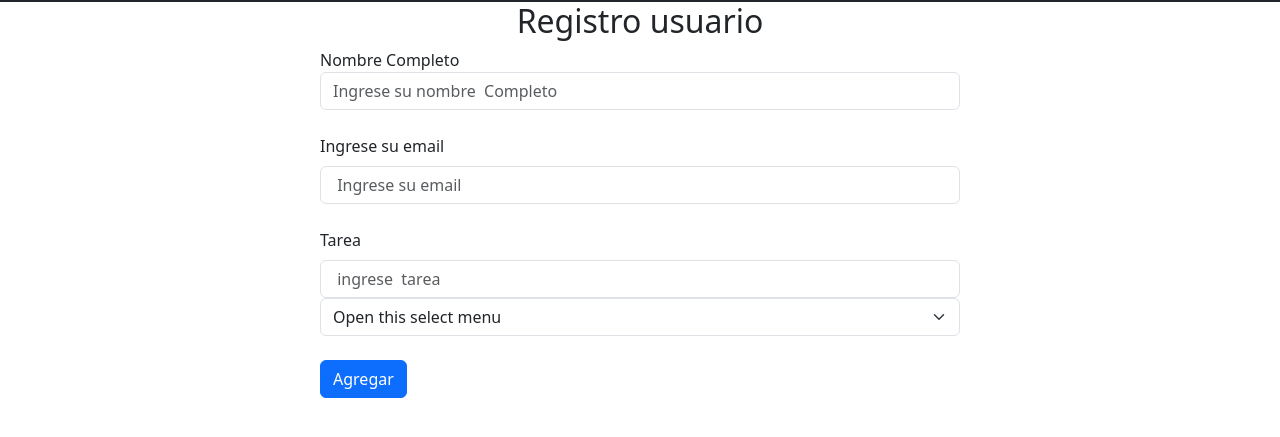
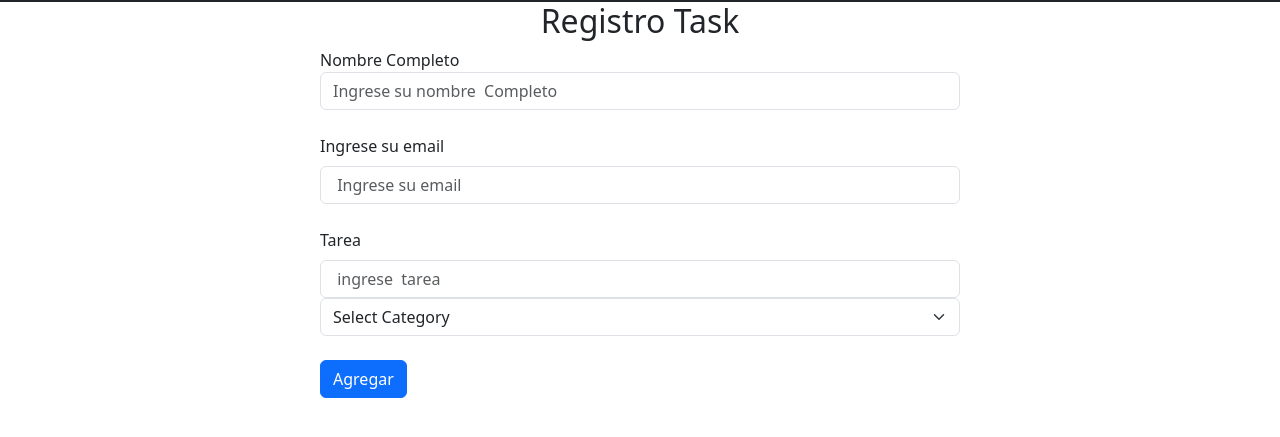
Before and after one commit to winsignares/projectweb, a Flask app: page / in a window 1280 px wide. Shown: the part 14-451 px from the top of the page. Run offline with Flask 3, Linux system fonts and the light colour scheme.

Commit message:
cambio de task

```diff
--- a/config/templates/taks.html
+++ b/config/templates/taks.html
@@ -3,7 +3,7 @@
 {% block body %}
 
 <div class="col-md-6 offset-md-3">
-    <h2 style="text-align: center ">Registro usuario</h2>
+    <h2 style="text-align: center ">Registro Task</h2>
     <form class="form-group">
       <div class="form-group">
 
@@ -39,7 +39,7 @@
           name="Tarea"
         />
         <select class="form-select" aria-label="Categoria">
-            <option selected>Open this select menu</option>
+            <option selected>Select Category</option>
             <option value="1">One</option>
             <option value="2">Two</option>
             <option value="3">Three</option>
```
